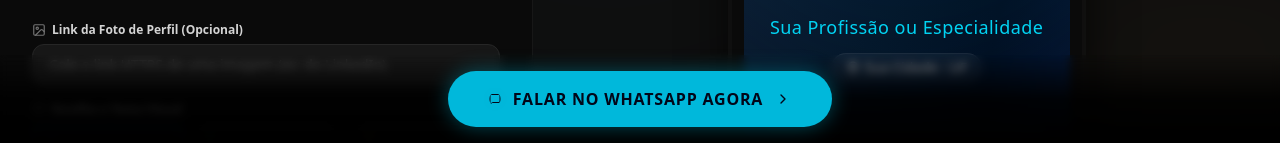
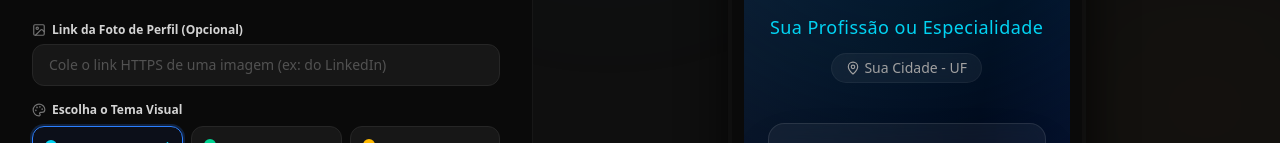
Before and after one commit to tiagofreyn-dev/LandingPages, a Next.js app: page /dashboard in a window 1280 px wide. Shown: the part 657-800 px from the top of the page. Built offline with nearby package versions, Linux system fonts and the light colour scheme; no server answers.

Commit message:
fix: make cta absolute in preview mode

```diff
--- a/src/components/LandingPageTemplate.tsx
+++ b/src/components/LandingPageTemplate.tsx
@@ -244,7 +244,7 @@
       </div>
 
       {/* CTA PRINCIPAL FLUTUANTE (FIXO NO BOTTOM DA TELA) - ALTA CONVERSÃO */}
-      <div className="fixed bottom-0 left-0 right-0 p-4 bg-gradient-to-t from-black via-black/85 to-transparent backdrop-blur-xs z-50 flex justify-center">
+      <div className={`${isPreview ? 'absolute' : 'fixed'} bottom-0 left-0 right-0 p-4 bg-gradient-to-t from-black via-black/85 to-transparent backdrop-blur-xs z-40 flex justify-center`}>
         <a
           href={isPreview ? '#' : whatsappUrl}
           target={isPreview ? '_self' : '_blank'}
```
Also changed, not shown: 1 other file (tests, documents, lock files or other folders).
